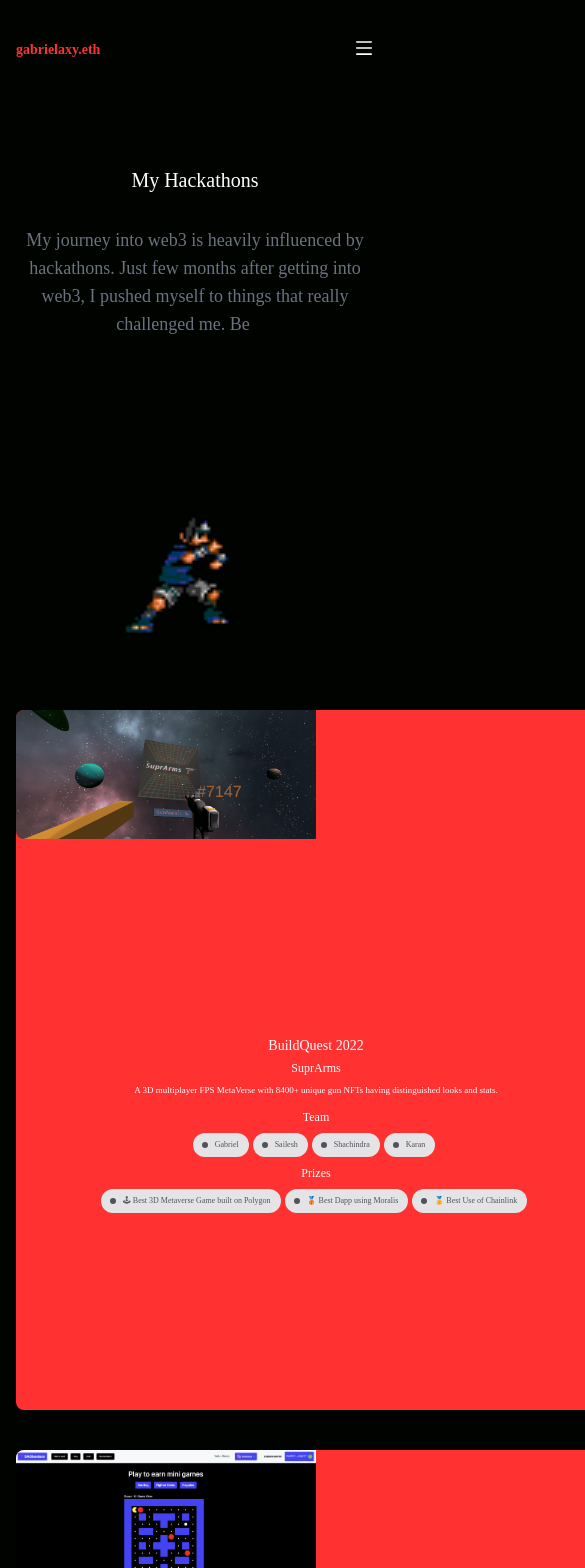
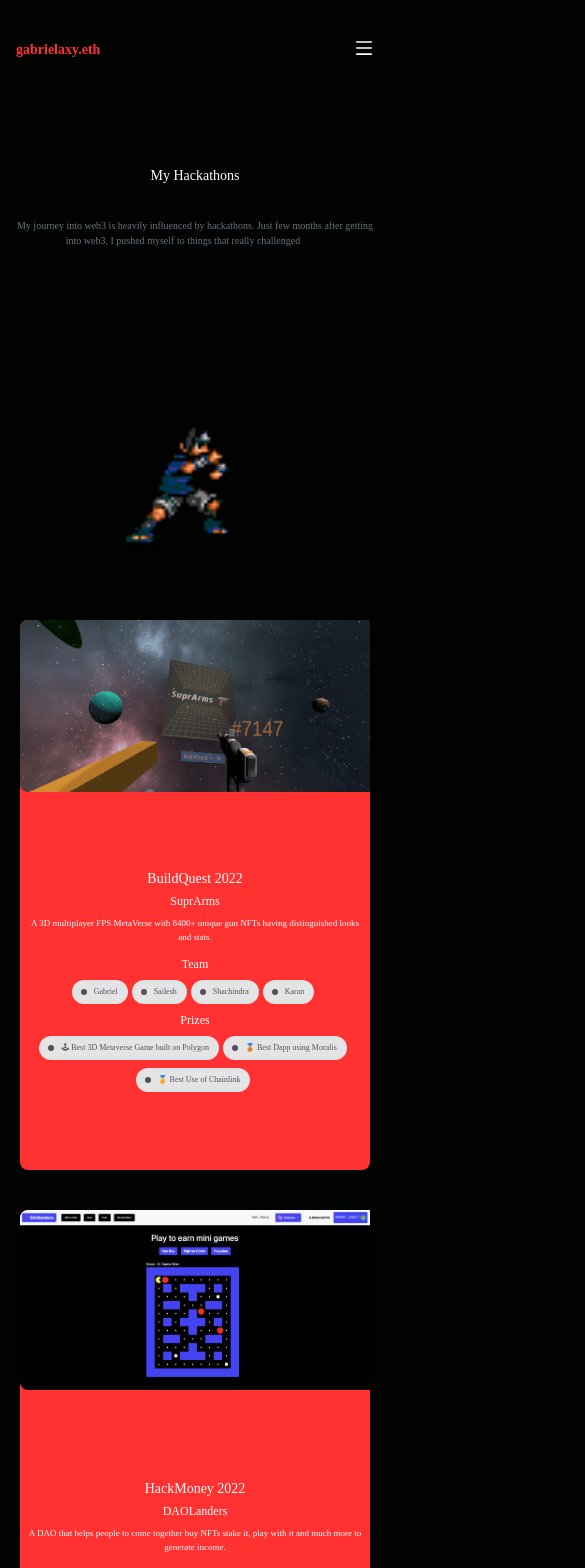
Before and after one commit to gabrielantonyxaviour/portfolio, a React (Create React App) app: page /hacks in a window 390 px wide. Shown: the top 1568 px of the page, 585 px wide, since content can reach past the window. Built offline with nearby package versions, Linux system fonts and the light colour scheme; no server answers.

Commit message:
Hacks responsive fix

```diff
--- a/src/pages/Hacks.jsx
+++ b/src/pages/Hacks.jsx
@@ -47,7 +47,7 @@
   dashLink,
 }) {
   return (
-    <div className=" my-10 h-[700px] xl:h-[350px] w-[600px] xl:w-full mx-auto xl:mx-0 rounded-lg  flex xl:flex-row flex-col justify-start xl:justify-between select-none text-white bg-[#FF3131] hover:-translate-y-1 hover:scale-105 hover:bg-white hover:text-[#000000] duration-300 ">
+    <div className=" my-10 h-[550px] w-[350px] md:h-[650px] xl:h-[350px] md:w-[600px] xl:w-full mx-auto xl:mx-0 rounded-lg  flex xl:flex-row flex-col justify-start xl:justify-between select-none text-white bg-[#FF3131] hover:-translate-y-1 hover:scale-105 hover:bg-white hover:text-[#000000] duration-300 ">
       {slide == 0 ? (
         <img
           onClick={() => {
@@ -55,7 +55,7 @@
           }}
           src={hackLogo}
           alt="hackLogo"
-          className="object-fill rounded-l-lg cursor-pointer w-[50%] md:w-[75%] h-auto"
+          className="object-fill rounded-t-lg xl:rounded-l-lg cursor-pointer w-[350px] h-[250px] sm:w-[400px] sm:h-[200px] md:w-[600px] md:h-[350px]"
         />
       ) : slide == 1 ? (
         <img
@@ -63,7 +63,7 @@
             window.open(dashLink);
           }}
           src={projectDashboard}
-          className="object-fill rounded-l-lg cursor-pointer w-[50%] md:w-[75%] h-auto"
+          className="object-fill rounded-l-lg cursor-pointer w-[350px] h-[250px] sm:w-[400px] sm:h-[200px] md:w-[600px] md:h-[350px]  "
           alt="dashboard"
         />
       ) : (
@@ -72,14 +72,14 @@
             window.open(dashLink);
           }}
           src={projectImage}
-          className="object-fill rounded-l-lg cursor-pointer w-[50%] md:w-[75%] h-auto"
+          className="object-fill rounded-l-lg cursor-pointer w-[350px] h-[250px] sm:w-[400px] sm:h-[200px] md:w-[600px] md:h-[350px]  "
           alt="project"
         />
       )}
       <div className="xl:ml-8 xl:mr-4 text-center h-full flex flex-col justify-center select-none w-auto">
         <h1 className="text-sm md:text-lg p-1">{hackName}</h1>
         <h2 className="text-xs md:text-base">{projectName}</h2>
-        <p className="text-[9px] md:text-xs p-2">{description}</p>
+        <p className="text-[9px] md:text-[10px] p-2">{description}</p>
         <h3 className="text-xs md:text-base py-1">Team</h3>
         <p className="relative z-10 flex justify-center text-sm font-medium text-zinc-400 transition group-hover:text-teal-500 dark:text-zinc-200">
           <span className="">
@@ -89,7 +89,7 @@
                   window.open(mate.link);
                 }}
                 key={index}
-                className="my-1 cursor-pointer mr-1 inline-flex items-center rounded-full bg-zinc-200 px-2.5 py-0.5 text-[8px] md:text-xs font-medium text-zinc-600 dark:bg-zinc-800 dark:text-zinc-100"
+                className="my-1 cursor-pointer mr-1 inline-flex items-center rounded-full bg-zinc-200 px-2.5 py-0.5 text-[8px] md:text-[10px] font-medium text-zinc-600 dark:bg-zinc-800 dark:text-zinc-100"
               >
                 <svg
                   className="-ml-0.5 mr-1.5 h-2 w-2 text-zinc-600"
@@ -103,13 +103,13 @@
             ))}
           </span>
         </p>
-        <h3 className="py-1 text-xs md:text-lg">Prizes</h3>
+        <h3 className="py-1 text-xs md:text-base">Prizes</h3>
         <p className="relative z-10 flex justify-center text-sm font-medium text-zinc-400 transition group-hover:text-teal-500 dark:text-zinc-200">
           <span className="">
             {prizes.map((prize, index) => (
               <span
                 key={index}
-                className="my-1  mr-1 inline-flex items-center rounded-full bg-zinc-200 px-2.5 py-0.5 text-[8px] md:text-xs font-medium text-zinc-600 dark:bg-zinc-800 dark:text-zinc-100"
+                className="my-1  mr-1 inline-flex items-center rounded-full bg-zinc-200 px-2.5 py-0.5 text-[8px] md:text-[10px] font-medium text-zinc-600 dark:bg-zinc-800 dark:text-zinc-100"
               >
                 <svg
                   className="-ml-0.5 mr-1.5 h-2 w-2 text-zinc-600"
@@ -139,13 +139,13 @@
 
   return (
     <div className="px-4 max-w-[1240px] mx-auto ">
-      <h1 className="text-xl lg:text-2xl text-center xl:text-start text-white mt-[70px] select-custom-about-title my-5">
+      <h1 className="text-sm md:text-lg lg:text-2xl text-center xl:text-start text-white mt-[70px] select-custom-about-title my-5">
         My Hackathons
       </h1>
       <div className=" text-center xl:text-start flex flex-col xl:flex-row justify-between my-8">
-        <div className="max-w-[800px] mx-auto xl:mx-0 ">
+        <div className="text-[10px] sm:text-xs md:text-sm lg:text-base max-w-[800px] mx-auto xl:mx-0 ">
           <Typed
-            className="text-lg text-gray-500 select-custom "
+            className="text-gray-500 select-custom "
             strings={[
               "My journey into web3 is heavily influenced by hackathons. Just few months after getting into web3, I pushed myself to things that really challenged me. Being a very competitive person, I really found my passion in participating in winning these competitions. Innovating new ideas and making it come to life can become an addiction ",
             ]}
@@ -154,7 +154,7 @@
             onStop={() => {}}
           />
           <Typed
-            className="text-lg px-3 text-gray-500 select-custom-last about-hero-last"
+            className=" px-3 text-gray-500 select-custom-last about-hero-last"
             strings={[" XD"]}
             typeSpeed={70}
             showCursor={false}
```
